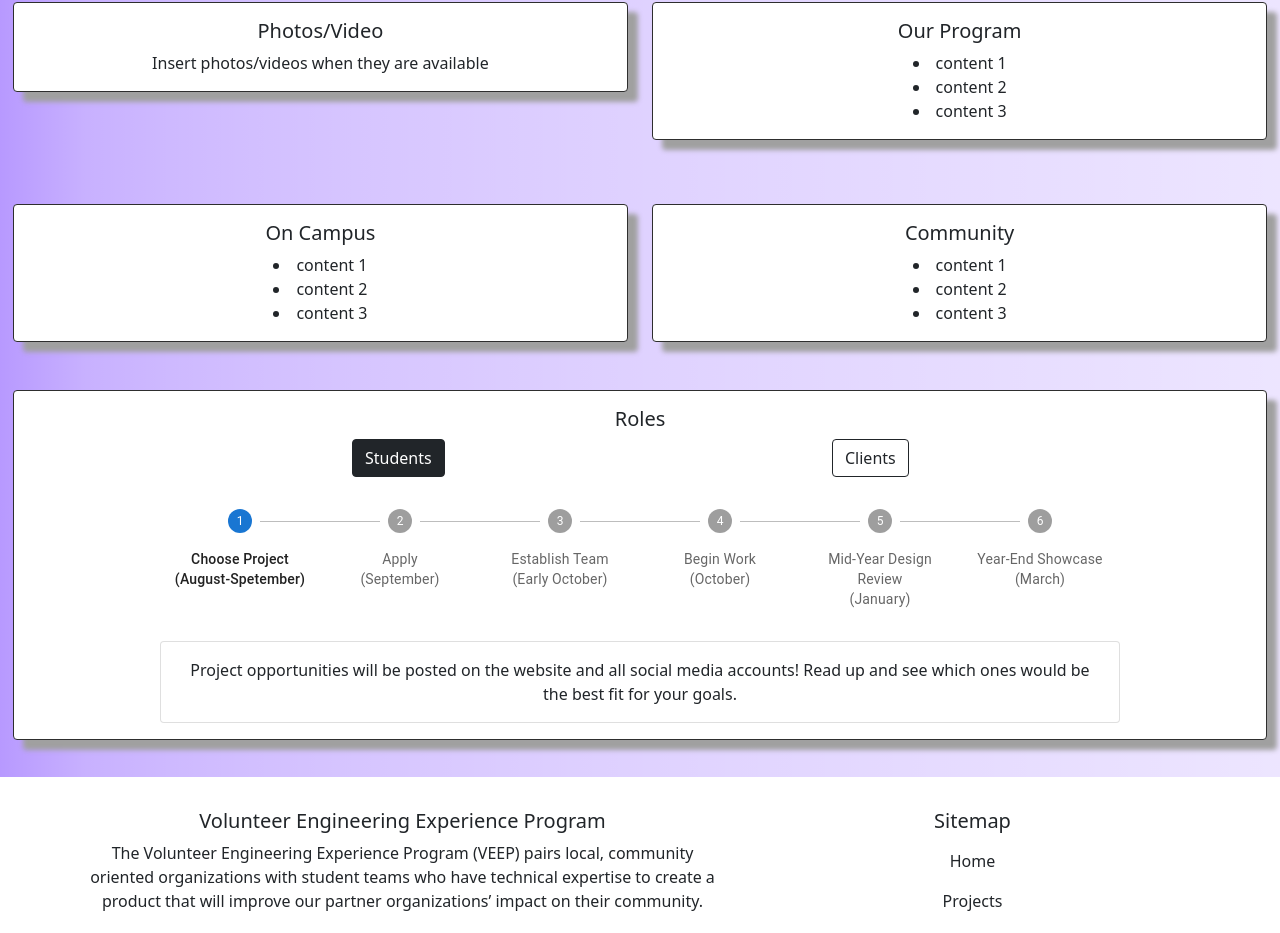
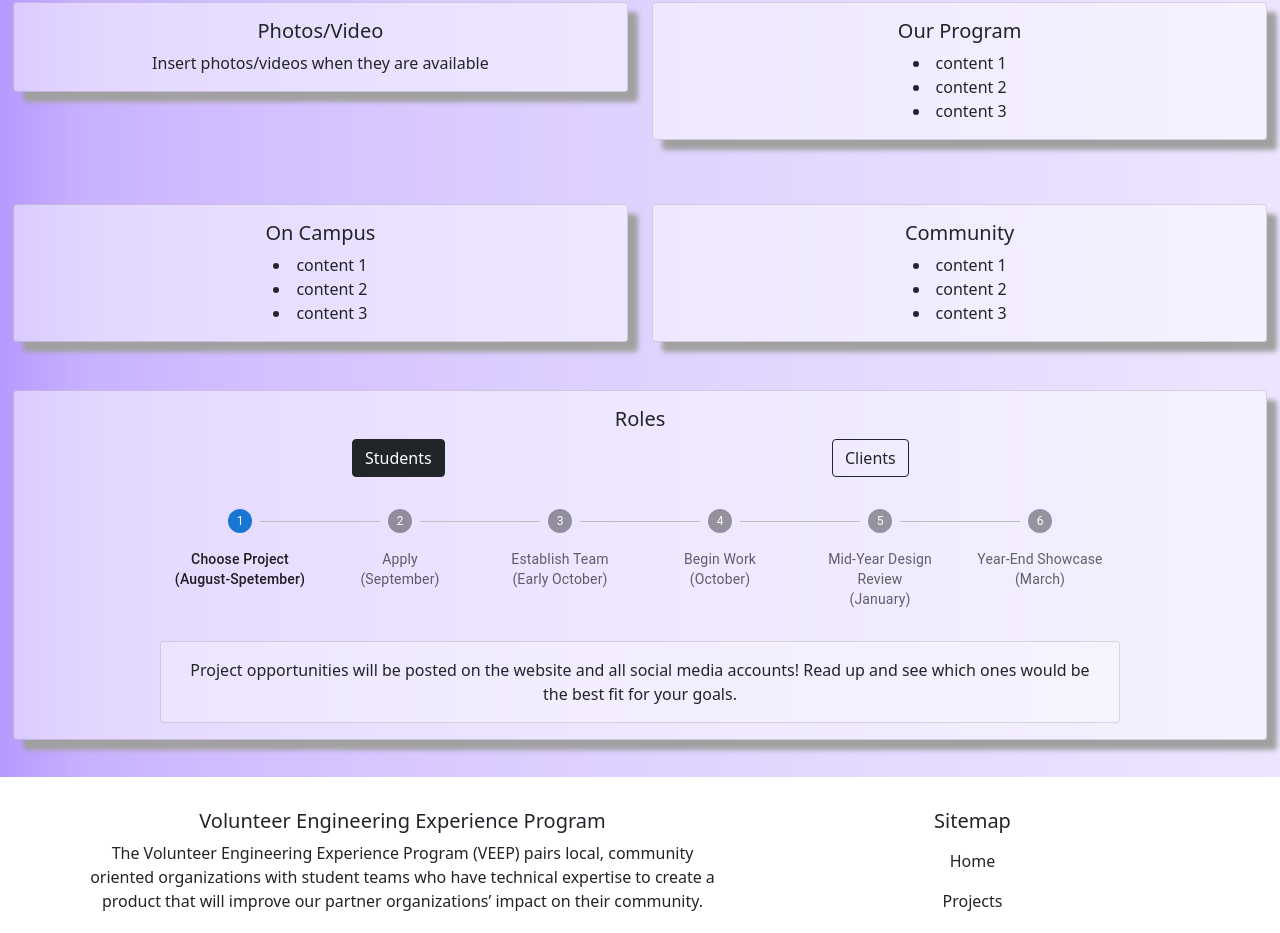
Before and after one commit to UofT-VEEP/VEEP-Website, a React (Create React App) app: page / in a window 1280 px wide. Shown: the part 835-1768 px from the top of the page. Built offline with nearby package versions, Linux system fonts and the light colour scheme.

Commit message:
Make card containers transparent and remove black borders around card elements

```diff
--- a/src/Components/HomePage/Styles/MainContent.css
+++ b/src/Components/HomePage/Styles/MainContent.css
@@ -54,7 +54,7 @@
     margin-top: 3vh;
     margin-bottom: 3vh;
     box-shadow: 10px 10px 5px rgb(160, 160, 160);
-    border: 1px solid rgb(46, 46, 46);
+    background-color: rgba(255, 255, 255, 0.473);
 }
 
 .projectTypeCard p{
--- a/src/Components/HomePage/Styles/Timeline.css
+++ b/src/Components/HomePage/Styles/Timeline.css
@@ -5,6 +5,7 @@
 .TimelineDesc{
     margin-top: 2rem;
     width: 75vw;
+    background-color: rgba(255, 255, 255, 0.281);
 }
 
 .MuiTooltip-tooltip-arrow{
```
